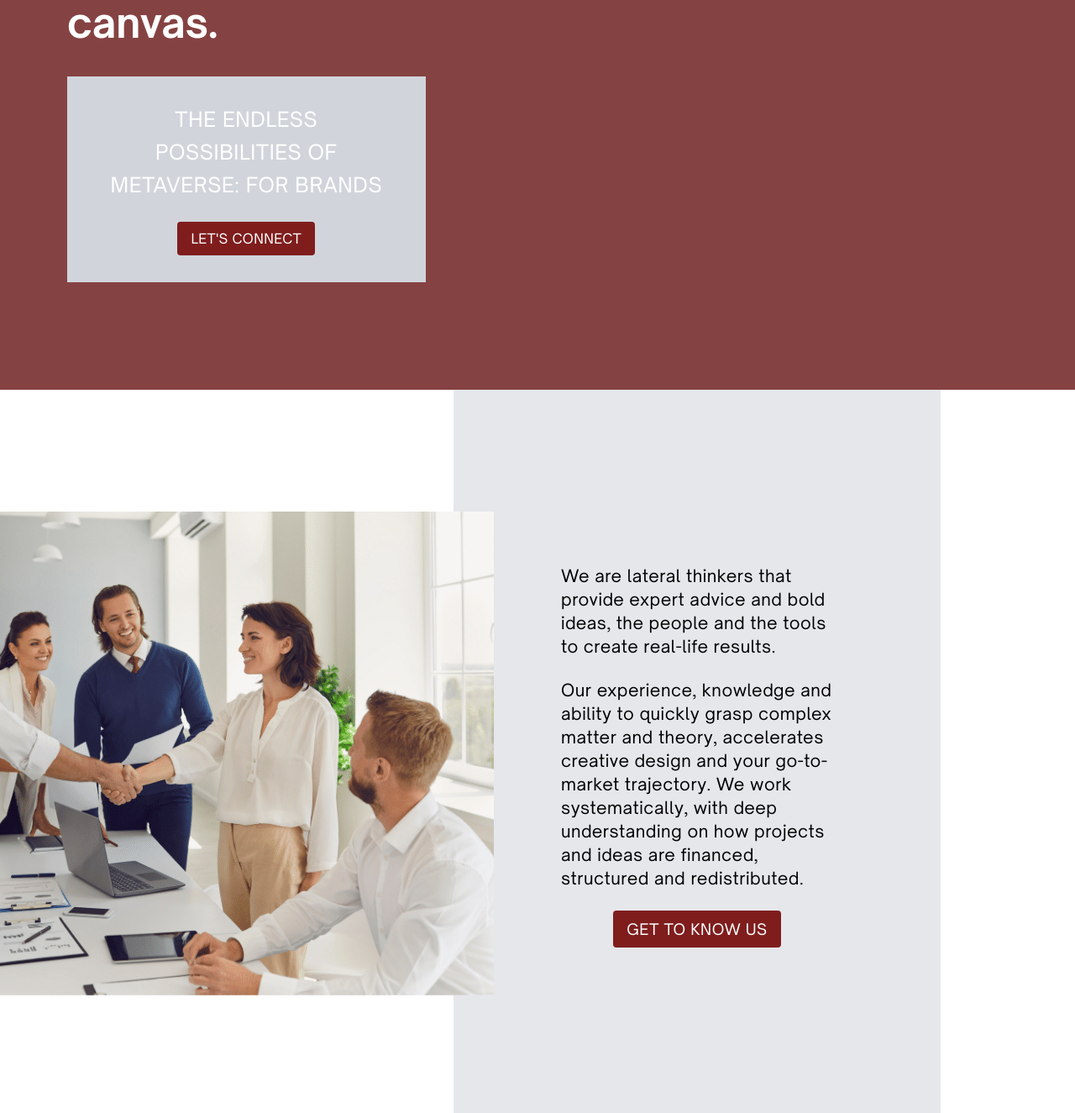
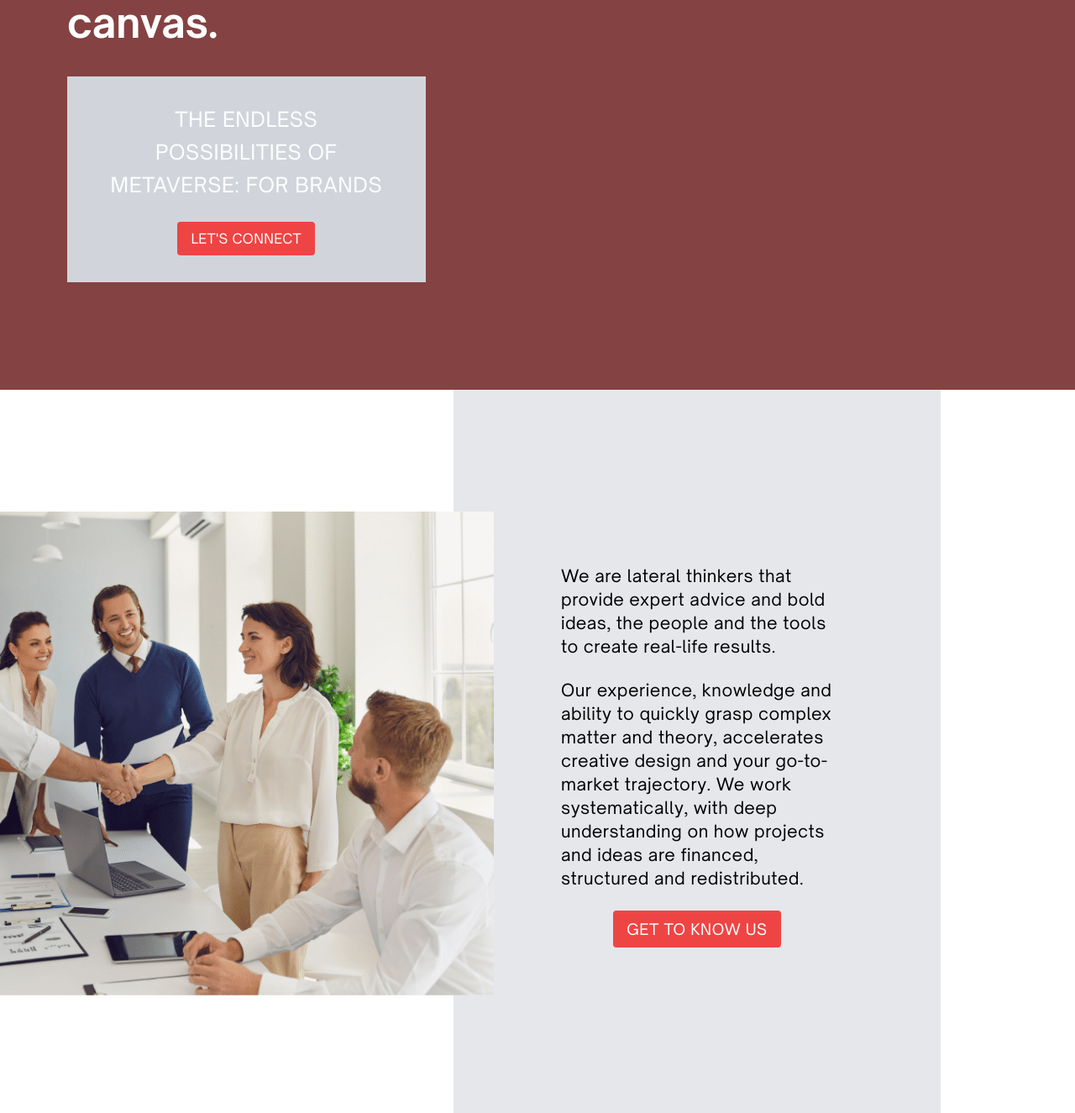
Before and after one commit to shafrazi/arrow-accel, a Next.js app: page / in a window 1280 px wide. Shown: the part 2544-3869 px from the top of the page at 84% size. Built offline with nearby package versions, Linux system fonts and the light colour scheme.

Commit message:
change button colors

```diff
--- a/components/call-to-action-banner.js
+++ b/components/call-to-action-banner.js
@@ -13,7 +13,7 @@ export default function CallToActionBanner() {
           <p className="uppercase text-2xl text-center tracking-wide leading-relaxed text-white opacity-100">
             The endless possibilities of metaverse: for brands
           </p>
-          <button className="bg-red-900 mt-6 text-white uppercase px-4 py-2 rounded tracking-wide">
+          <button className="bg-red-500 mt-6 text-white uppercase px-4 py-2 rounded tracking-wide">
             Let's connect
           </button>
         </div>
--- a/components/get-to-know-banner.js
+++ b/components/get-to-know-banner.js
@@ -22,7 +22,7 @@ export default function GetToKnowBanner() {
           trajectory. We work systematically, with deep understanding on how
           projects and ideas are financed, structured and redistributed.
         </p>
-        <button className="bg-red-900 mt-6 text-white uppercase px-4 py-2 rounded text-lg">
+        <button className="bg-red-500 mt-6 text-white uppercase px-4 py-2 rounded text-lg">
           Get to know us
         </button>
       </div>
```
